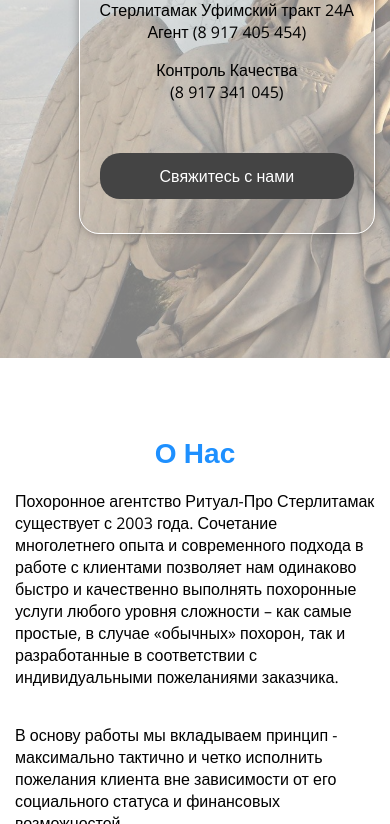
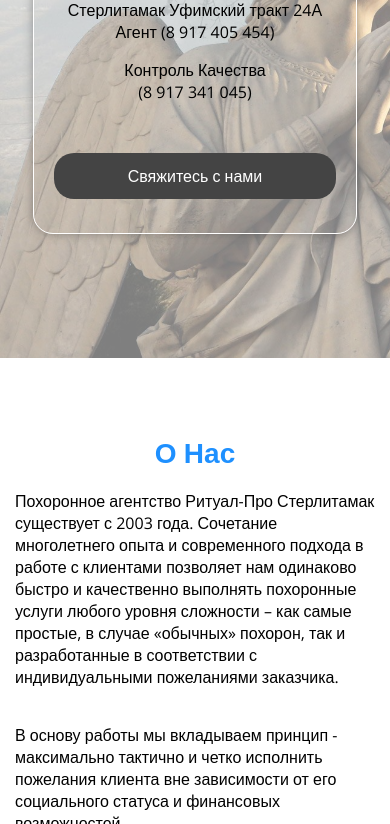
Before and after one commit to Hellsone21/NovikovTEST, a plain HTML site: page index.html in a window 390 px wide. Shown: the part 276-1100 px from the top of the page. Drawn offline with nearby package versions, Linux system fonts and the light colour scheme; files that its build step writes are made by us from their sources.

Commit message:
Update _items.scss

```diff
--- a/_items.scss
+++ b/_items.scss
@@ -115,3 +115,12 @@
          margin-bottom: 30px;
     }
 }
+
+
+@media screen and (max-width: 560px) {
+    .info_block  {
+        width: 90%;
+        margin: 0 auto;
+
+    }
+}
```
